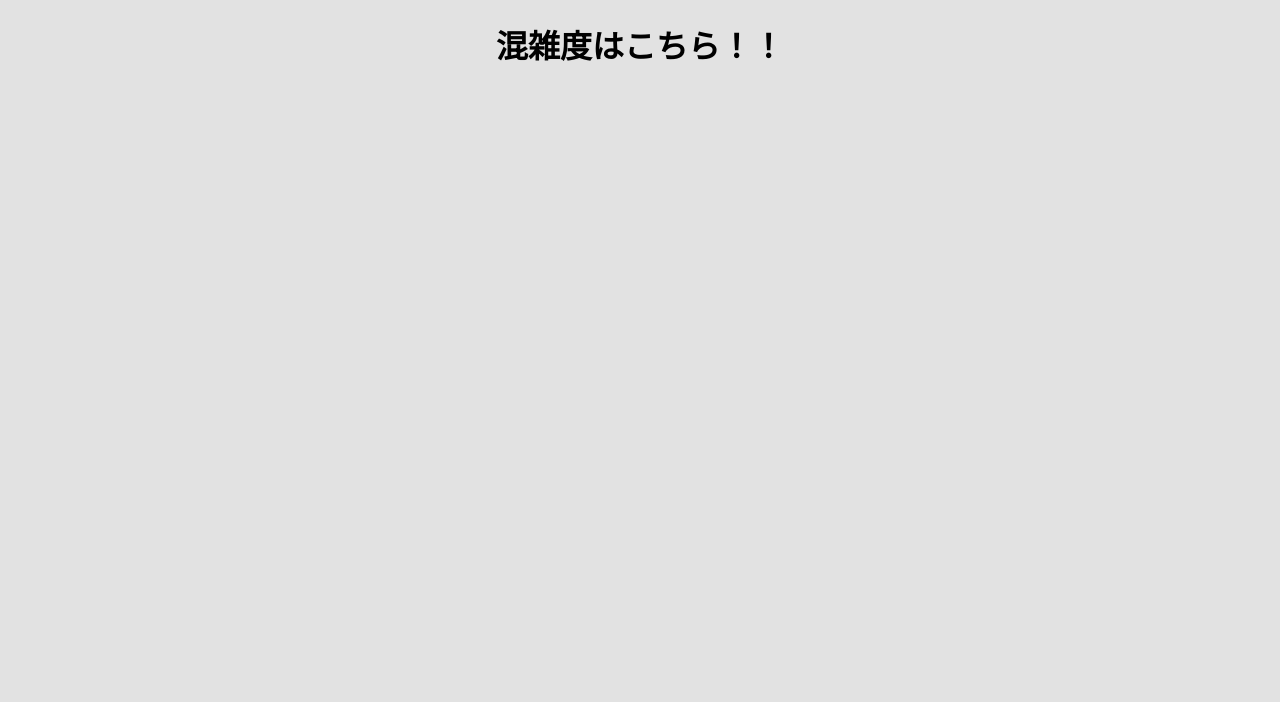
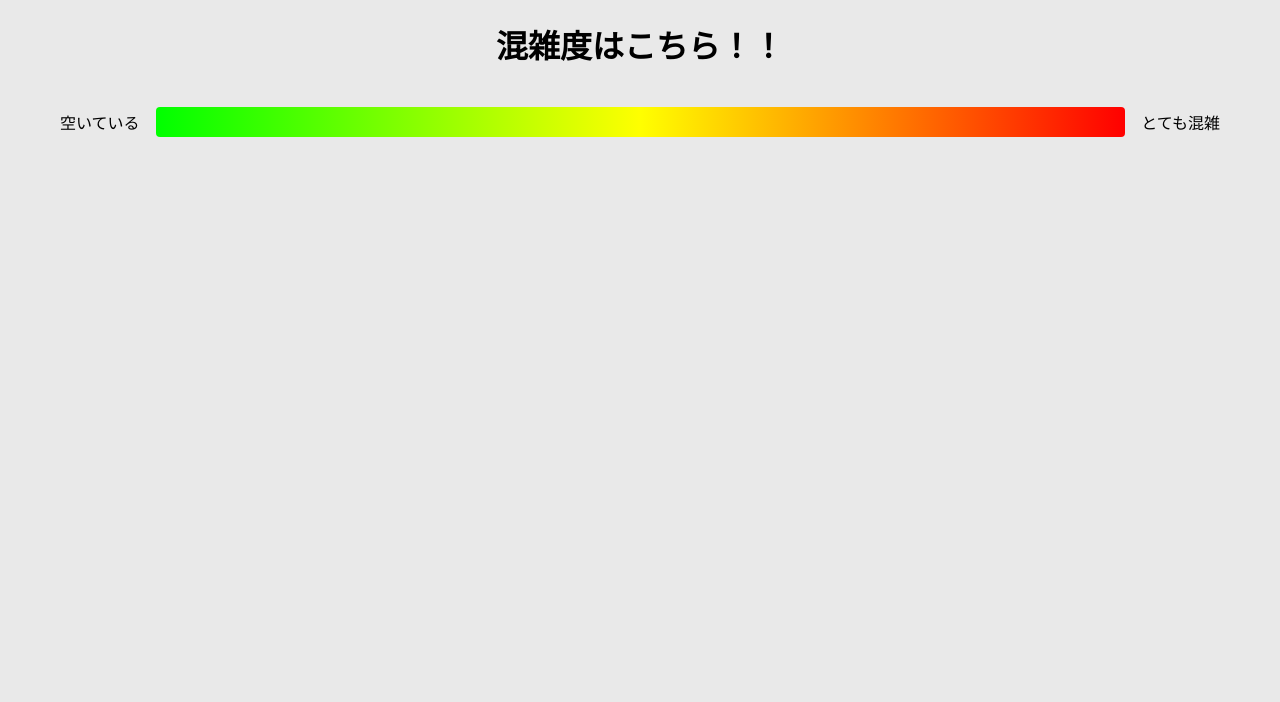
Before and after one commit to katume-eng/csmonitor3, a Django app: page /display/1/ in a window 1280 px wide. Shown: the top 702 px of the page. Run offline with Django 5.2, Linux system fonts and the light colour scheme; data that the repository does not hold is empty; parts of the project's set-up code (start-up, migrations or seed data) failed here and were passed over.

Commit message:
表示画面の上部にカラーバーを表示させる

```diff
--- a/monitor_app/static/monitor_app/css/display_style.css
+++ b/monitor_app/static/monitor_app/css/display_style.css
@@ -1,6 +1,6 @@
 body {
   font-family: Arial, sans-serif;
-  background: #e2e2e2;
+  background: #e9e9e9;
   margin: 0;
   padding: 0;
   overflow: hidden; /* 自動スクロールのためにオーバーフローを隠す */
@@ -10,6 +10,24 @@ h1,h2 {
   text-align: center;
   margin-bottom: 40px;
 }
+
+.colorbar {
+  display:flex;
+  align-items:center;
+  gap:1rem;
+  margin: 1rem 60px;   /* 左右に60pxの余白 */
+}
+.colorbar .bar {
+  flex:1;
+  height:30px;
+  background: linear-gradient(to right,
+    hsl(120,100%,50%),
+    hsl(60,100%,50%),
+    hsl(0,100%,50%)
+  );
+  border-radius:4px;
+}
+
 
 a {
   display: block;
@@ -65,7 +83,7 @@ a {
 }
 
 .card-program {
-  font-size: 1.3em;
+  font-size: 1.8em;
   font-weight: bold;
   color: #333;
   margin-bottom: 8px;
@@ -76,7 +94,7 @@ a {
 }
 
 .card-location {
-  font-size: 1.1em;
+  font-size: 1.5em;
   font-weight: normal;
   color: #444;
   margin-bottom: 8px;
--- a/monitor_app/templates/display.html
+++ b/monitor_app/templates/display.html
@@ -10,6 +10,11 @@
 </head>
 <body data-floor-given="{{ floor_given }}">
   <h1>混雑度はこちら！！</h1>
+  <div class="colorbar">
+  <span>空いている</span>
+  <div class="bar"></div>
+  <span>とても混雑</span>
+  </div>
   <div class="content" id="congestion-content">
   </div>
   <script>
```
